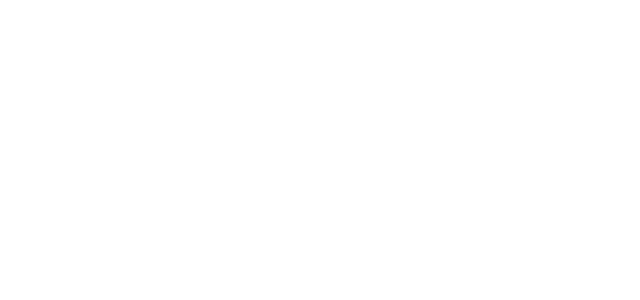
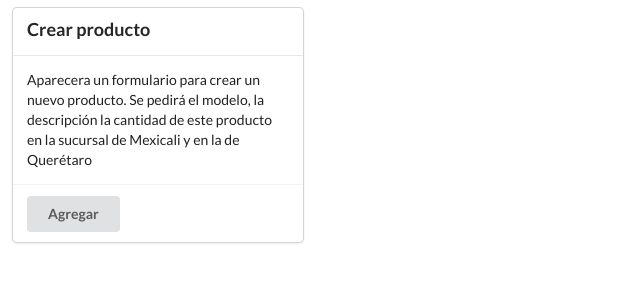
Before and after one commit to AlejandroGDiaz/DFInventory, a React (Create React App) app in the folder client/: page /admin in a window 1280 px wide. Shown: the top 300 px of the page, without its empty margins (0-640 px from the left). Built offline with nearby package versions, Linux system fonts and the light colour scheme.

Commit message:
add nuevo a api y fecha en orden de compra

```diff
--- a/client/src/components/App.js
+++ b/client/src/components/App.js
@@ -14,6 +14,8 @@ import CantidaddesTotales from "./CantidadesTotales";
 import OrdenesActivas from "./OrdenesActivas";
 import Success from "./confirmation/Success";
 import Failure from "./confirmation/Failure";
+import DashboardAdmin from "./admin/DashboardAdmin";
+import NuevoProducto from "./admin/NuevoProducto";
 
 const App = () => {
 
@@ -32,6 +34,8 @@ const App = () => {
                     <Route exact path="/ordenstatus" component={OrdenStatus}/>
                     <Route exact path="/cantidades" component={CantidaddesTotales}/>
                     <Route exact path="/ordenesactivas" component={OrdenesActivas}/>
+                    <Route exact path="/admin" component={DashboardAdmin}/>
+                    <Route exact path="/admin/nuevoproducto" component={NuevoProducto}/>
                     <Route exact path="/success" component={Success}/>
                     <Route exact path="/failure" component={Failure}/>
                 </div>
--- /dev/null
+++ b/client/src/components/admin/DashboardAdmin.js
@@ -0,0 +1,18 @@
+import React from "react";
+
+import Card from "../Card";
+
+const DashboardAdmin = () => {
+    return(
+    <div className="ui cards">
+        <Card
+            title="Crear producto"
+            description="Aparecera un formulario para crear un nuevo producto. Se pedirá el modelo, la descripción
+            la cantidad de este producto en la sucursal de Mexicali y en la de Querétaro"
+            route="/admin/nuevoproducto"
+            button="Agregar"
+        />
+    </div>)
+}
+
+export default DashboardAdmin;
--- /dev/null
+++ b/client/src/components/admin/NuevoProducto.js
@@ -0,0 +1,10 @@
+import React from "react";
+
+const NuevoProducto = () =>{
+    return(
+    <div>
+        Nuevo producto
+    </div>)
+}
+
+export default NuevoProducto;
--- a/client/src/components/forms/OrdenStatusView.js
+++ b/client/src/components/forms/OrdenStatusView.js
@@ -43,6 +43,7 @@ class OrdenStatusView extends React.Component{
                             <th>Obra</th>
                             <th>Contratista/Cliente</th>
                             <th>Responsable de Digital Fire</th>
+                            <th>Fecha</th>
                         </tr>
                     </thead>
                     <tbody>
@@ -50,6 +51,7 @@ class OrdenStatusView extends React.Component{
                             <td>{this.props.order.obra}</td>
                             <td>{this.props.order.contratista}</td>
                             <td>{this.props.order.responsableDF}</td>
+                            <td>{this.props.order.fecha}</td>
                         </tr>
                     </tbody>
                 </table>
```
Also changed, not shown: 2 other files (tests, documents, lock files or other folders).
